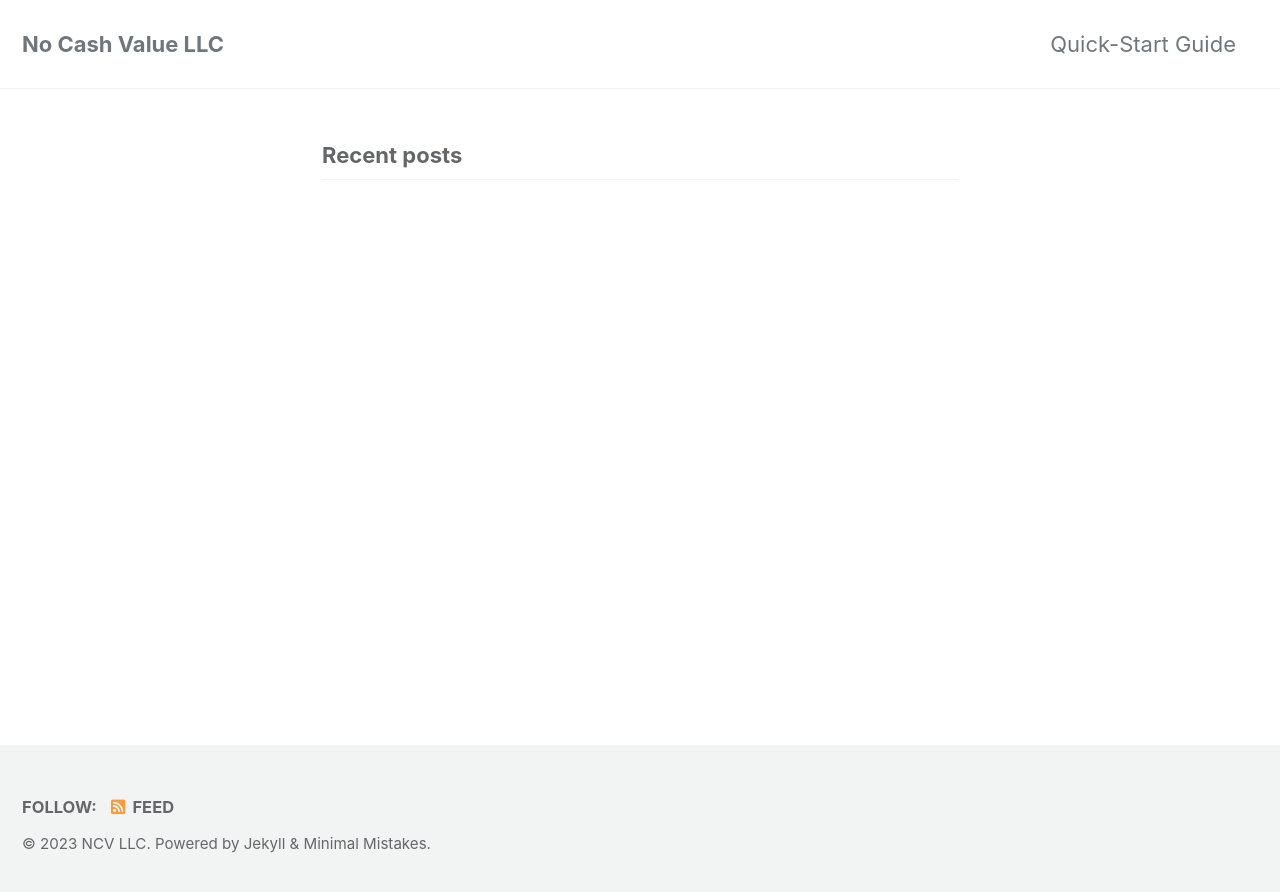
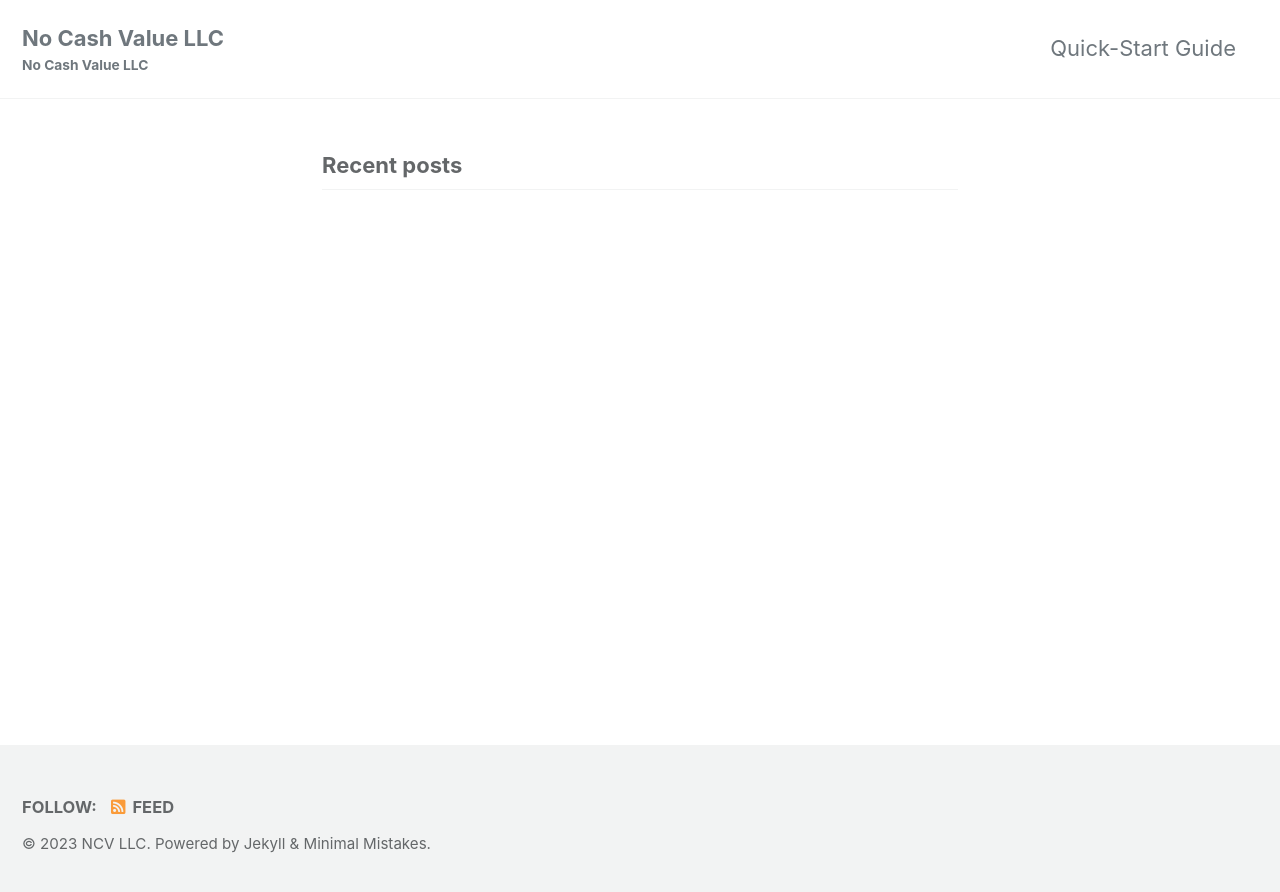
Before and after one commit to cdigitaldetroit/NCVLLC, a Jekyll site: the page built from index.html, in a window 1280 px wide. Shown: the top 892 px of the page. Built offline with Jekyll 4.4.1, drawn with Linux system fonts in a browser that asks for light colours; cached includes are drawn as plain includes; the list of posts is cut into pages by our own code.

Commit message:
Added subtitle

```diff
--- a/_config.yml
+++ b/_config.yml
@@ -18,7 +18,7 @@ minimal_mistakes_skin    : "default" # "air", "aqua", "contrast", "dark", "dirt"
 locale                   : "en-US"
 title                    : "No Cash Value LLC"
 title_separator          : "|"
-subtitle                 : # site tagline that appears below site title in masthead
+subtitle                 : "No Cash Value LLC" # site tagline that appears below site title in masthead
 name                     : "NCV LLC"
 description              : # "An amazing website."
 url                      : # the base hostname & protocol for your site e.g. "https://mmistakes.github.io"
```
